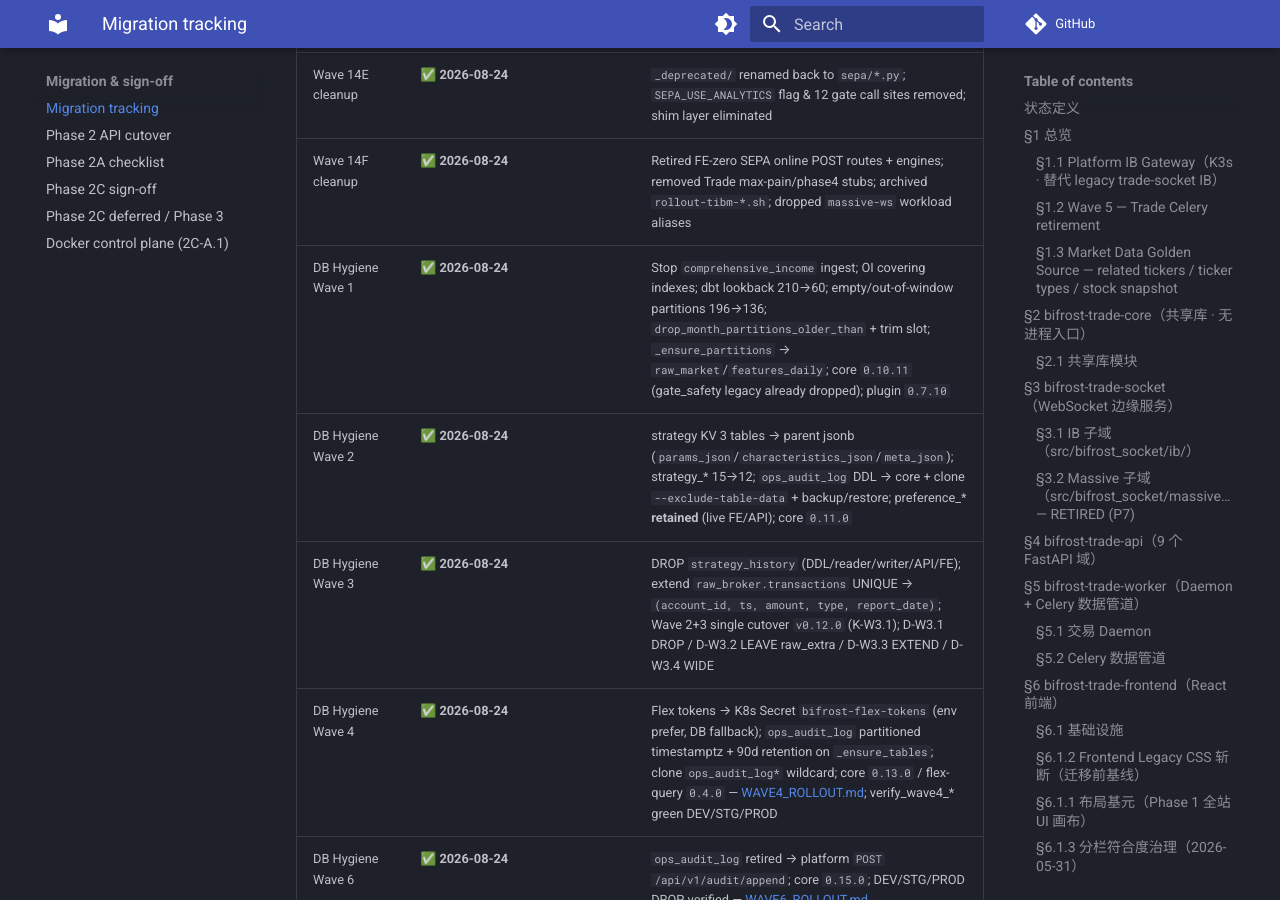
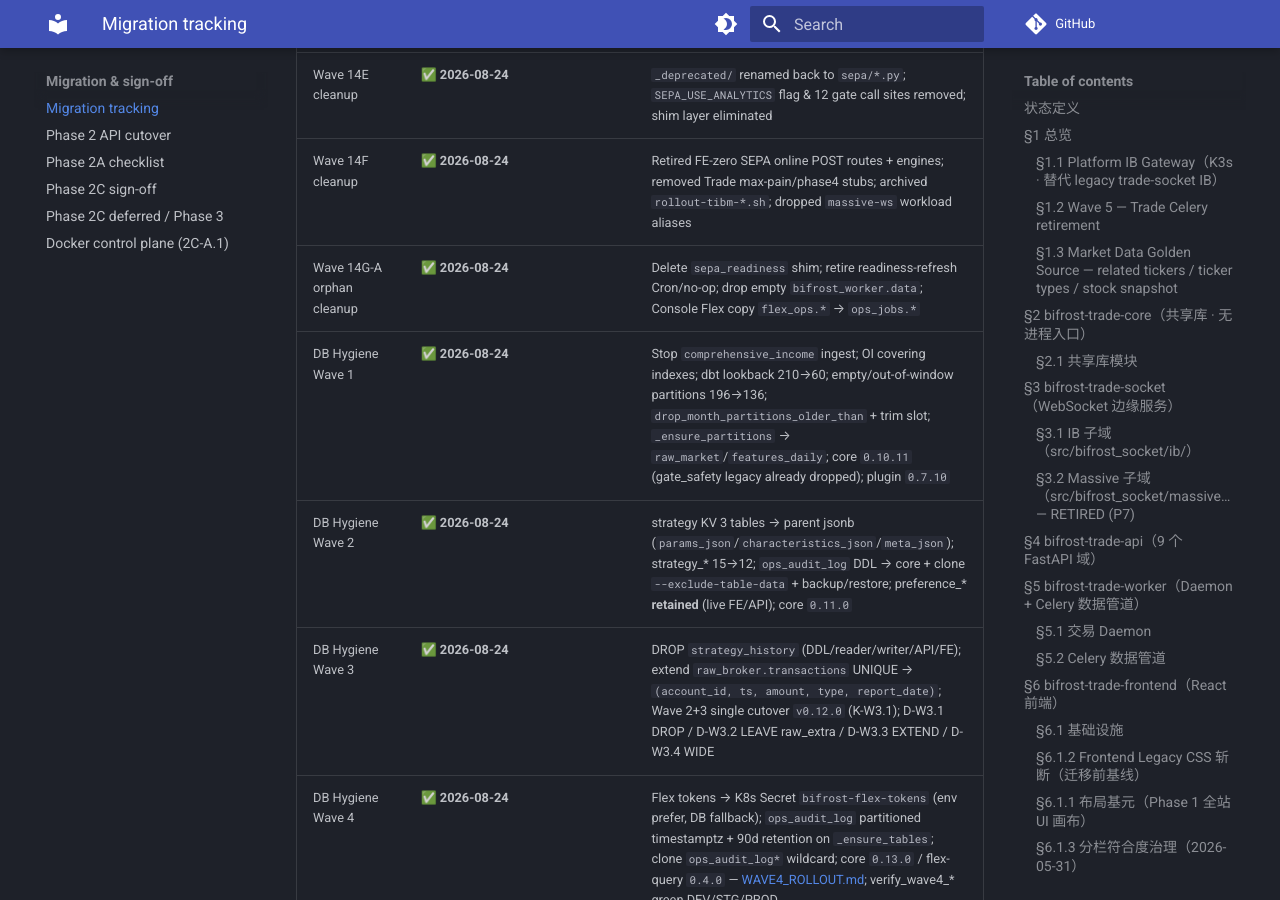
Before and after one commit to weitingzhao/bifrost-trade-infra, an MkDocs documentation site: the page built from docs/MIGRATION_TRACKING.md, in a window 1280 px wide and 900 px high, scrolled down 25930 px. Built offline with MkDocs 1.6.1 and Material for MkDocs 9.7.7, drawn with Linux system fonts in a browser that asks for light colours; comment, search, counter and statistics services are not loaded.

Commit message:
Wave 14G-A: record orphan cleanup in MIGRATION_TRACKING.
Co-authored-by: Cursor <cursoragent@cursor.com>

```diff
--- a/docs/MIGRATION_TRACKING.md
+++ b/docs/MIGRATION_TRACKING.md
@@ -527,6 +527,7 @@ views `account_executions*`→`brokerage.executions*`.
 | Readiness closeout | ✅ **2026-08-24** | Deleted `legacy_local` (~448 LOC); fin Steps 4–9 → Plugin enqueue; `api-research:readiness-closeout` on DEV/STG/PROD; core `v0.10.10` tag |
 | Wave 14E cleanup | ✅ **2026-08-24** | `_deprecated/` renamed back to `sepa/*.py`; `SEPA_USE_ANALYTICS` flag & 12 gate call sites removed; shim layer eliminated |
 | Wave 14F cleanup | ✅ **2026-08-24** | Retired FE-zero SEPA online POST routes + engines; removed Trade max-pain/phase4 stubs; archived `rollout-tibm-*.sh`; dropped `massive-ws` workload aliases |
+| Wave 14G-A orphan cleanup | ✅ **2026-08-24** | Delete `sepa_readiness` shim; retire readiness-refresh Cron/no-op; drop empty `bifrost_worker.data`; Console Flex copy `flex_ops.*` → `ops_jobs.*` |
 | DB Hygiene Wave 1 | ✅ **2026-08-24** | Stop `comprehensive_income` ingest; OI covering indexes; dbt lookback 210→60; empty/out-of-window partitions 196→136; `drop_month_partitions_older_than` + trim slot; `_ensure_partitions` → `raw_market`/`features_daily`; core `0.10.11` (gate_safety legacy already dropped); plugin `0.7.10` |
 | DB Hygiene Wave 2 | ✅ **2026-08-24** | strategy KV 3 tables → parent jsonb (`params_json`/`characteristics_json`/`meta_json`); strategy_* 15→12; `ops_audit_log` DDL → core + clone `--exclude-table-data` + backup/restore; preference_* **retained** (live FE/API); core `0.11.0` |
 | DB Hygiene Wave 3 | ✅ **2026-08-24** | DROP `strategy_history` (DDL/reader/writer/API/FE); extend `raw_broker.transactions` UNIQUE → `(account_id, ts, amount, type, report_date)`; Wave 2+3 single cutover `v0.12.0` (K-W3.1); D-W3.1 DROP / D-W3.2 LEAVE raw_extra / D-W3.3 EXTEND / D-W3.4 WIDE |
```
